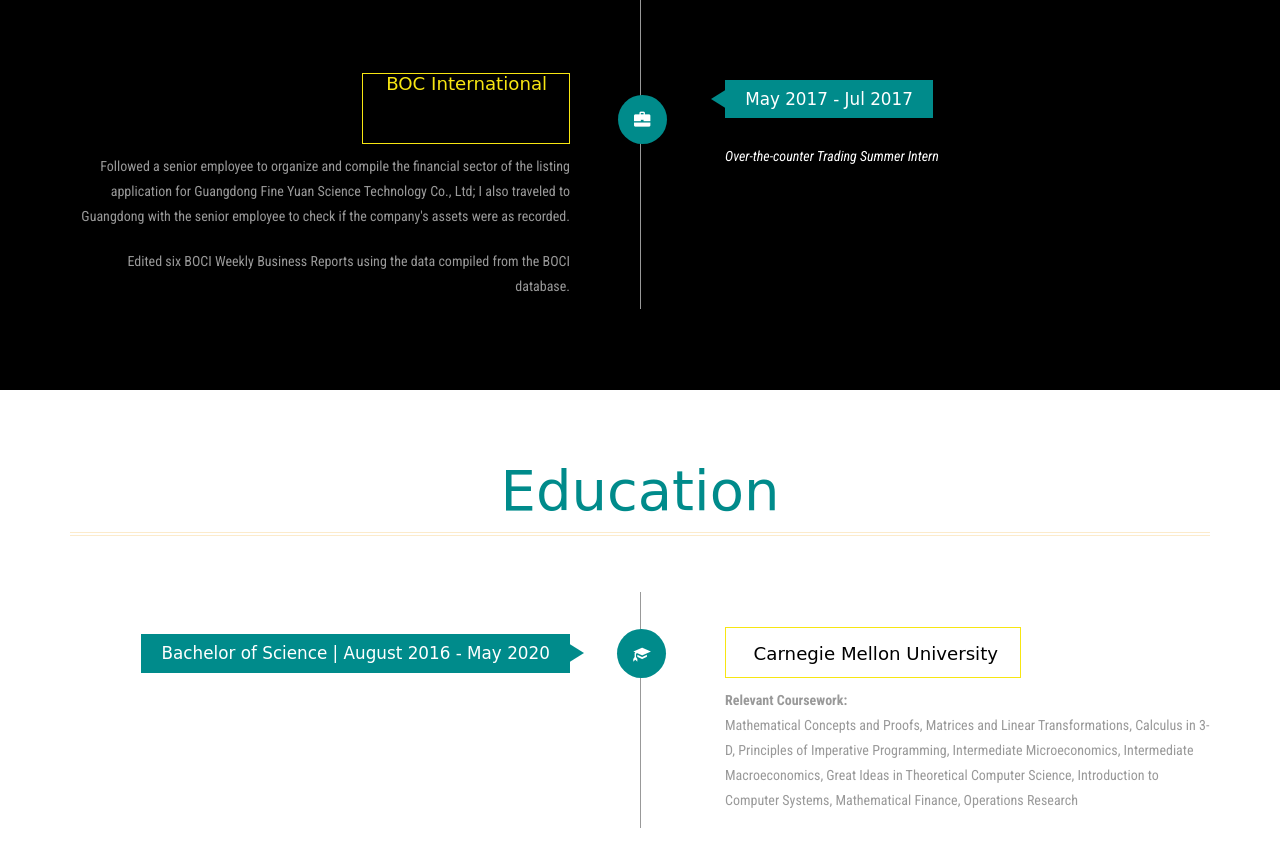
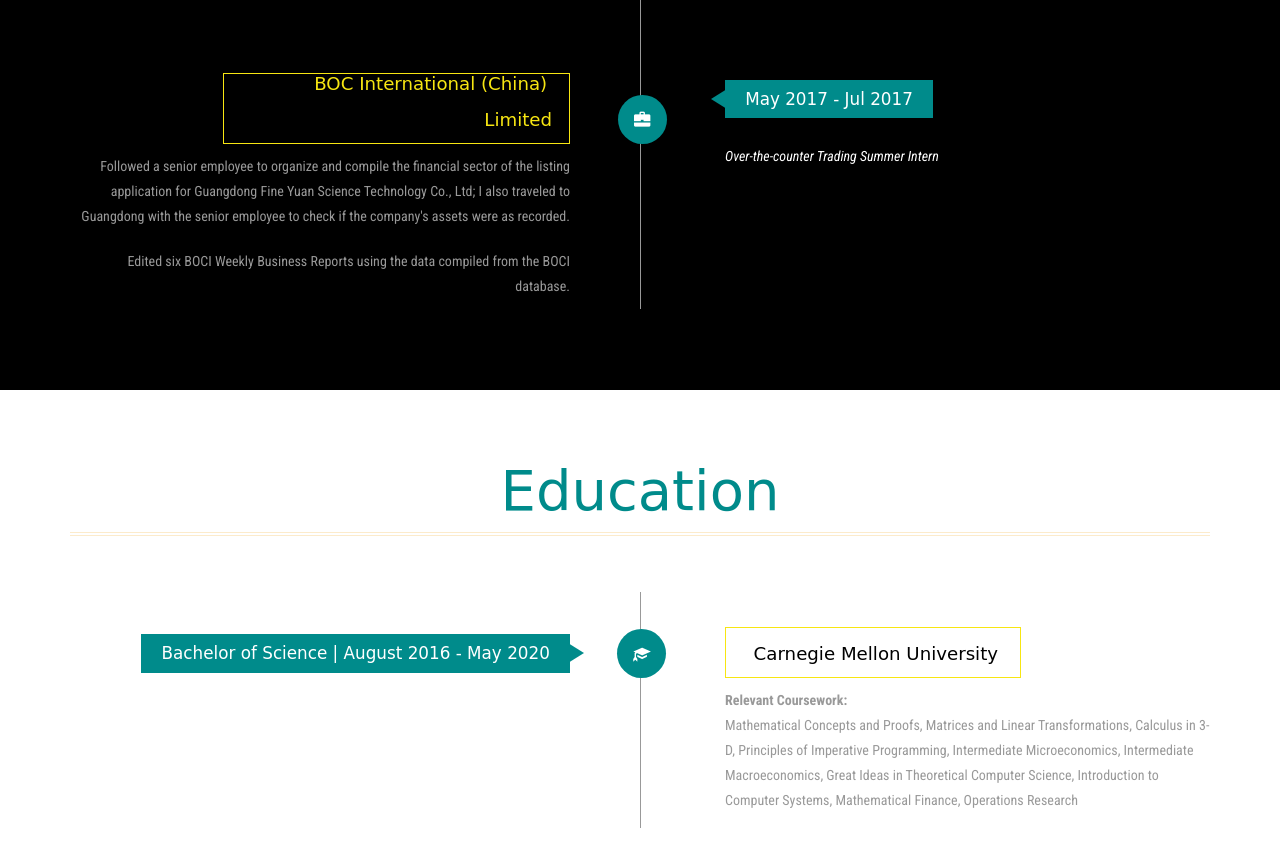
Before and after one commit to dmliu16/davidliu, a plain HTML site: page index.html in a window 1280 px wide. Shown: the part 1590-2435 px from the top of the page. Drawn offline with Linux system fonts and the light colour scheme; a web font is replaced by a local one.

Commit message:
Update index.html

```diff
--- a/index.html
+++ b/index.html
@@ -167,7 +167,7 @@
 
 				</div>
 				<div class="col-md-6 work-left work-left2">
-					<h5>BOC International <span class="glyphicon glyphicon-briefcase"> </span></h5>
+					<h5>BOC International (China) Limited<span class="glyphicon glyphicon-briefcase"></span></h5>
 					<p>Followed a senior employee to organize and compile the financial sector of the listing application for Guangdong Fine Yuan Science Technology Co., Ltd; I also traveled to Guangdong with the senior employee to check if the company's assets were as recorded. </p></br>
 					<p>Edited six BOCI Weekly Business Reports using the data compiled from the BOCI database. </p></br>
 				</div>
```
